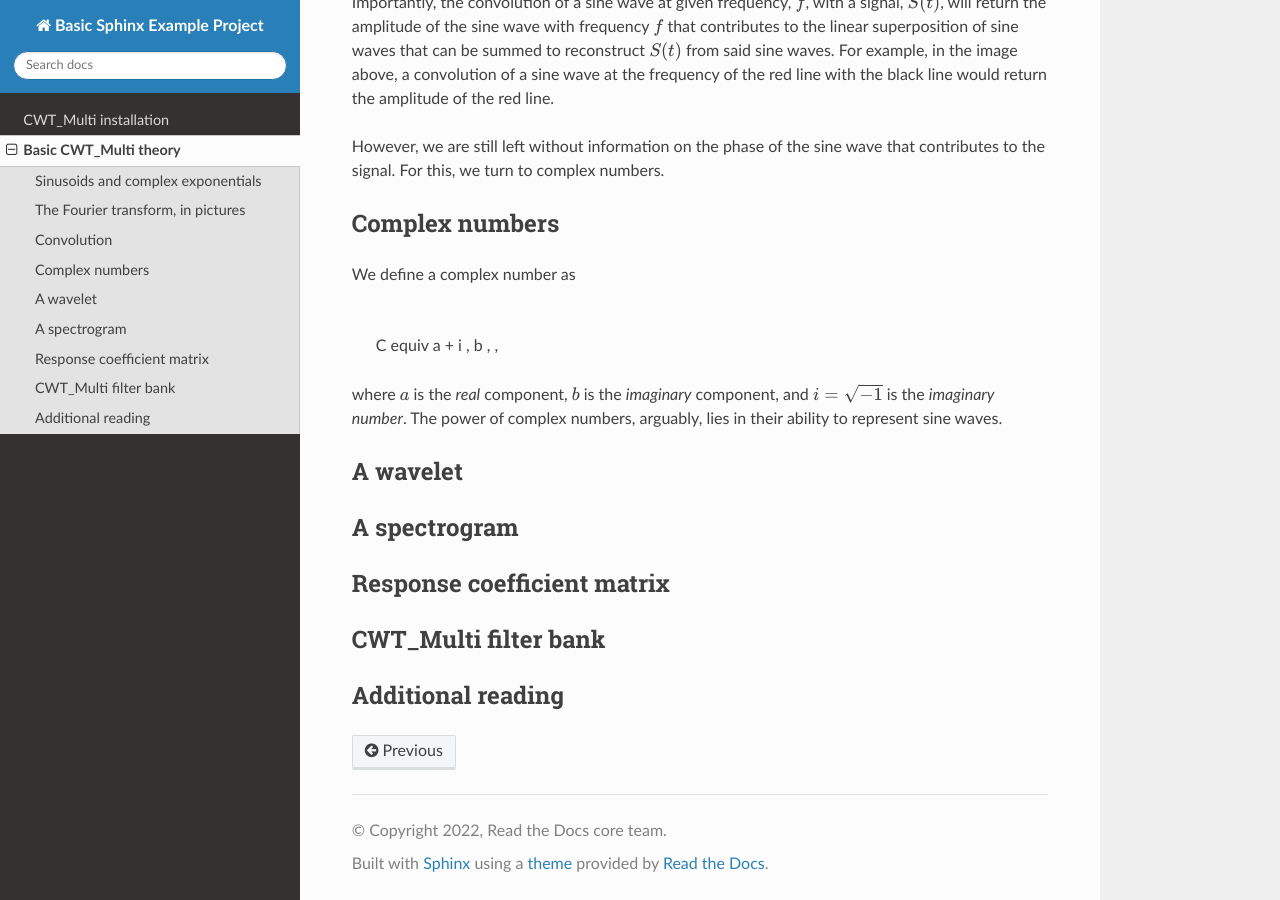
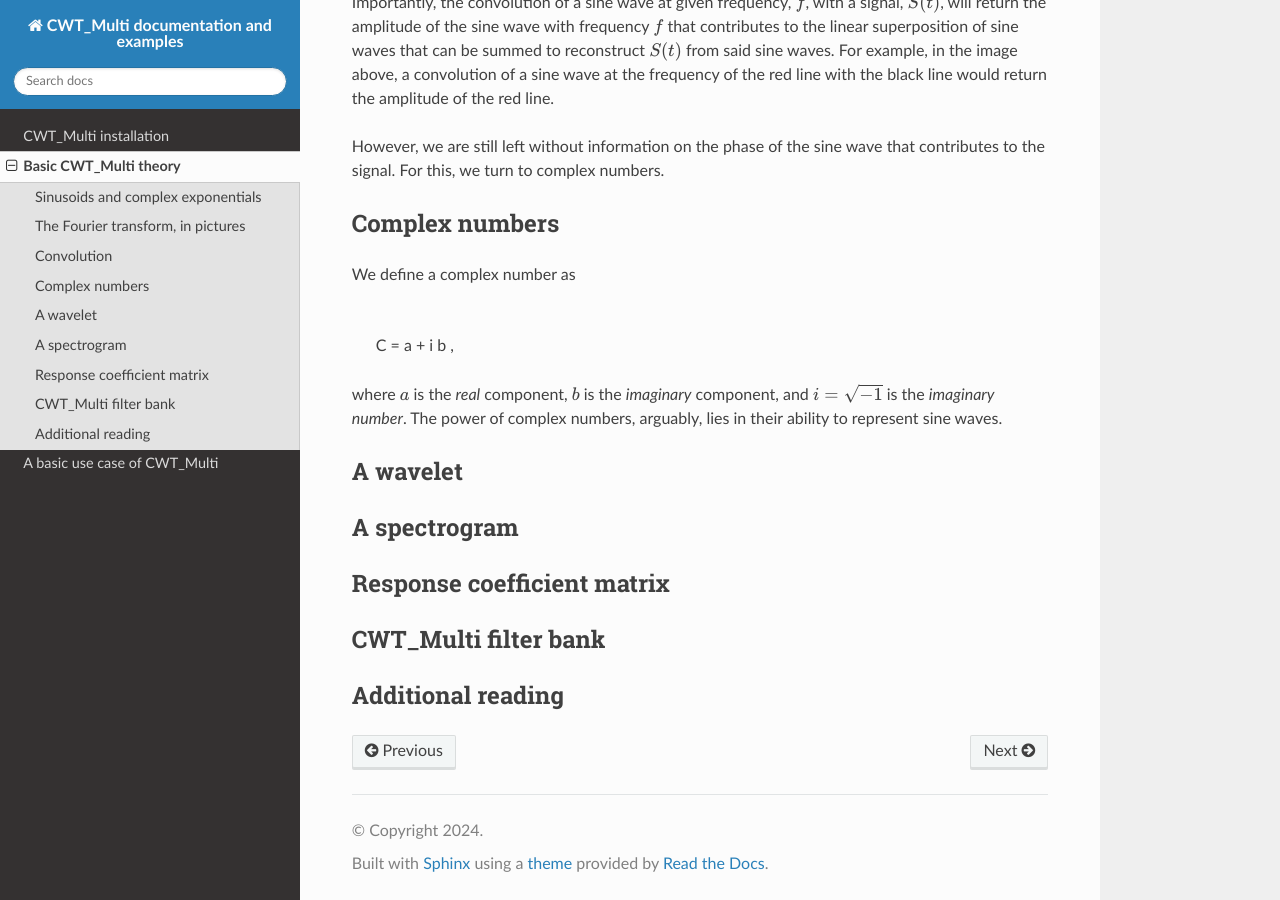
Before and after one commit to mjclobo/CWT_Multi, a Sphinx documentation site: the page built from docs/maths.rst, in a window 1280 px wide and 900 px high, scrolled down 1888 px. Built offline with Sphinx 7.4.7 and the Read the Docs theme 3.1.0, drawn with Linux system fonts in a browser that asks for light colours; pages that are not in the unit, such as notebooks, are missing from menus.

```diff
--- a/docs/conf.py
+++ b/docs/conf.py
@@ -17,9 +17,9 @@
 
 # -- Project information -----------------------------------------------------
 
-project = "Basic Sphinx Example Project"
-copyright = "2022, Read the Docs core team"
-author = "Read the Docs core team"
+project = "CWT_Multi documentation and examples"
+copyright = "2024"
+author = "Matthew Lobo"
 
 
 # -- General configuration ---------------------------------------------------
--- a/docs/index.rst
+++ b/docs/index.rst
@@ -19,4 +19,4 @@ Contents
 
    install
    maths
-   usage
+   CWTex
--- a/docs/maths.rst
+++ b/docs/maths.rst
@@ -95,7 +95,7 @@ Complex numbers
 We define a complex number as
 
    .. math::
-   C \equiv a + i \, b \, ,
+   C = a + i b  ,
 
 where :math:`a` is the *real* component,
 :math:`b` is the *imaginary* component,
```
Also changed, not shown: docs/CWTex.rst (renamed from docs/CWT_ex.rst), 1 other file.
